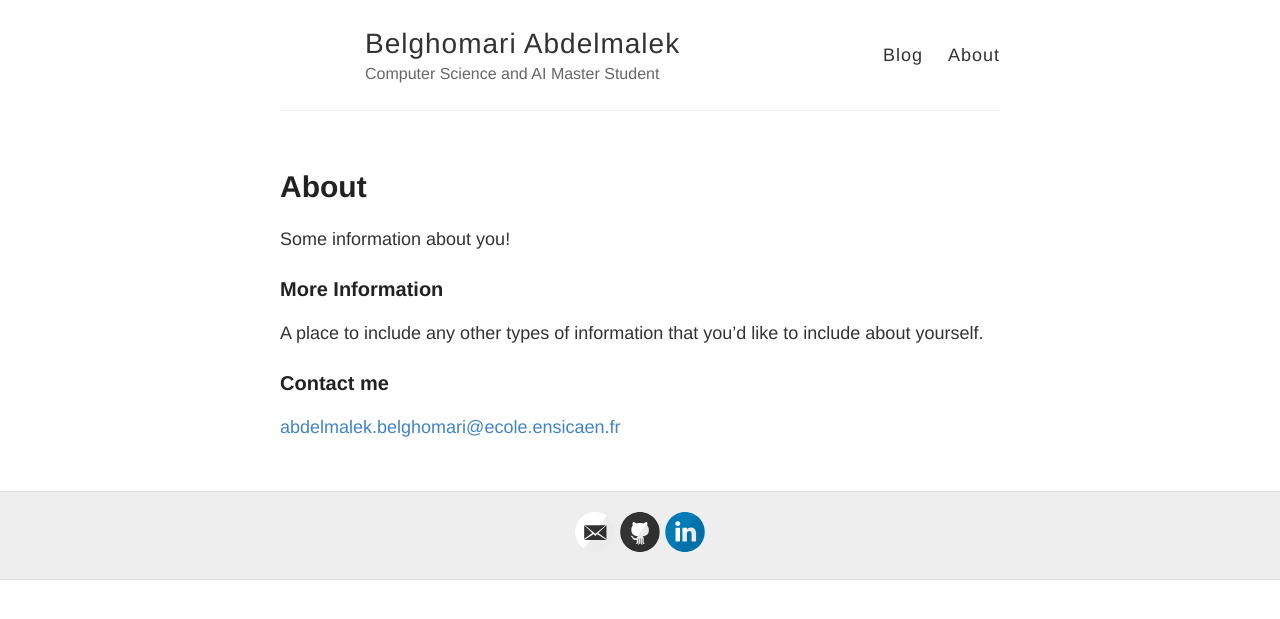
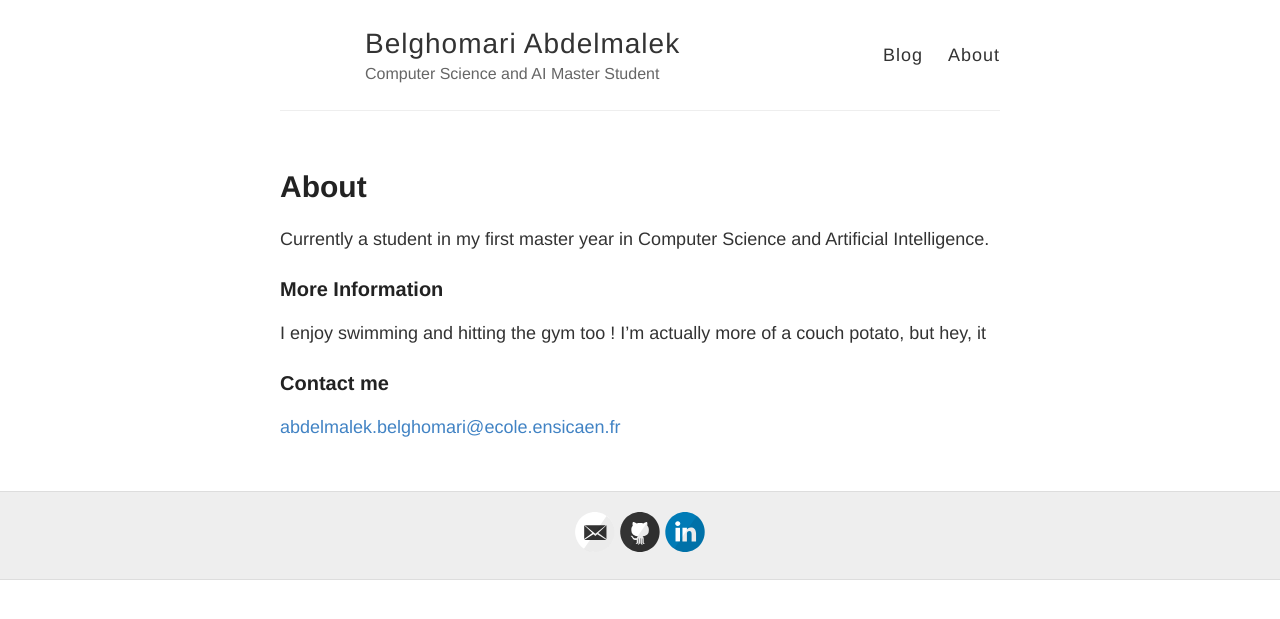
Before and after one commit to abdelmalekbelghomari/abdelmalekbelghomari.github.io, a Jekyll site: the page built from about.md, in a window 1280 px wide. Shown: the top 619 px of the page. Built offline with Jekyll 4.4.1, drawn with Linux system fonts in a browser that asks for light colours.

Commit message:
trying to add a page

```diff
--- a/about.md
+++ b/about.md
@@ -4,11 +4,12 @@ title: About
 permalink: /about/
 ---
 
-Some information about you!
+Currently a student in my first master year in Computer Science and Artificial Intelligence.
 
 ### More Information
 
-A place to include any other types of information that you'd like to include about yourself.
+I enjoy swimming and hitting the gym too !
+I'm actually more of a couch potato, but hey, it
 
 ### Contact me
 
```
Also changed, not shown: _posts/2014-3-3-Hello-World.md (+1 -1 lines), _posts/2024-01-12-1st_post.md (+3 -2 lines).
